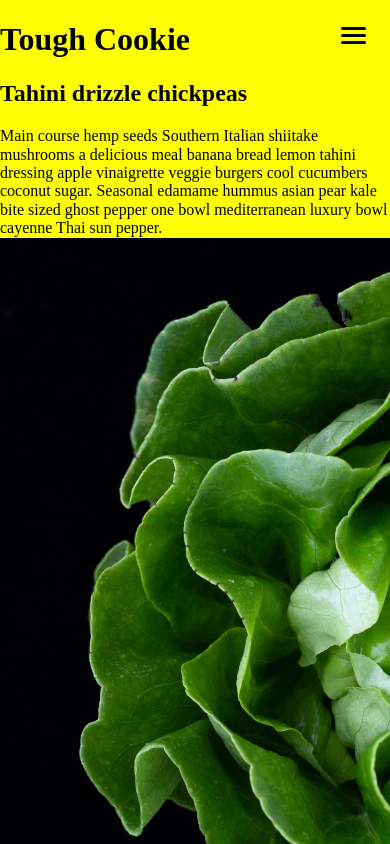
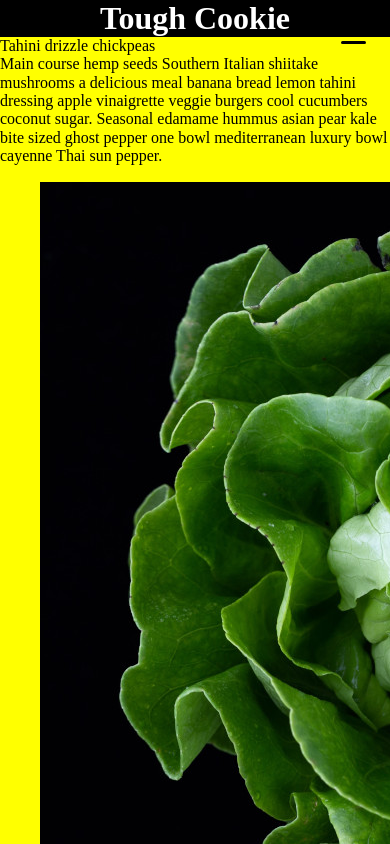
Before and after one commit to DiemBang/html-css-school-assignment-2023, a plain HTML site: page index.html in a window 390 px wide. Shown: the top 844 px of the page. Drawn offline with nearby package versions, Linux system fonts and the light colour scheme.

Commit message:
Added mobile and desktop css

```diff
--- /dev/null
+++ b/css/desktop.scss
@@ -0,0 +1,3 @@
+body {
+
+}
--- /dev/null
+++ b/css/mobile.scss
@@ -0,0 +1,18 @@
+header {
+    display: flex;
+    justify-content: space-between;
+    background-color: black;
+    color: white;
+    flex-direction: column;
+
+    h1 {
+        margin: 0;
+        align-self: center;
+    }
+}
+
+
+
+.page1 {
+
+}
--- a/css/style.scss
+++ b/css/style.scss
@@ -1,3 +1,10 @@
+@import 'mobile';
+
+@media screen and (min-width: 1280px) {
+  @import 'desktop';
+
+}
+
 body {
   background-color: yellow;
 }
--- a/index.html
+++ b/index.html
@@ -9,6 +9,7 @@
 </head>
 <body>
   <header>
+    <h1>Tough Cookie</h1>
     <input type="checkbox">
 
     <div class="menu">
@@ -27,24 +28,26 @@
       </nav>
     </div>
 
-      <h1>Tough Cookie</h1>
 
   </header>
 
-
   <main>
     <!--Page 1 About us?-->
+    <div class="page1">
       <section>
-      <h2>Tahini drizzle chickpeas</h2>
+        <div class="page-title">Tahini drizzle chickpeas</div>
         <div>Main course hemp seeds Southern Italian shiitake mushrooms a delicious meal banana bread lemon tahini dressing apple vinaigrette veggie burgers cool cucumbers coconut sugar. Seasonal edamame hummus asian pear kale bite sized ghost pepper one bowl mediterranean luxury bowl cayenne Thai sun pepper.</div>
-      <div>
+      </section>
+      <section>
+        <figure> <!--Add arrow!-->
           <img src="assets/photos/mae-mu-hugb85v0J04-unsplash-1000x800.jpg" alt="green butterhead lettuce" width="1000" height="800" loading="lazy">
-      </div>
+        </figure>
         <div>
           <p>Crispy iceberg lettuce Caribbean red habanero blueberry chia seed jam overflowing berries roasted butternut squash basmati thyme hummus falafel bowl cozy butternut cilantro lime vinaigrette heat mint potato chocolate cookie seeds samosa walnut mushroom tart.</p>
-        <p>Explore menu</p>
+          <p>Explore menu</p> <!--Link to menu page-->
         </div>
       </section>
+    </div>
     <!--Page 2 - Menu-->
     <div>
       <figure>
@@ -85,6 +88,9 @@
         <li>123 kr</li>
       </ul>
     </div>
+
+
+
   </main>
 </body>
 </html>
```
Also changed, not shown: css/desktop.css (added), css/mobile.css (added), css/style.css. Lines whose indentation alone changed are shown as unchanged.
